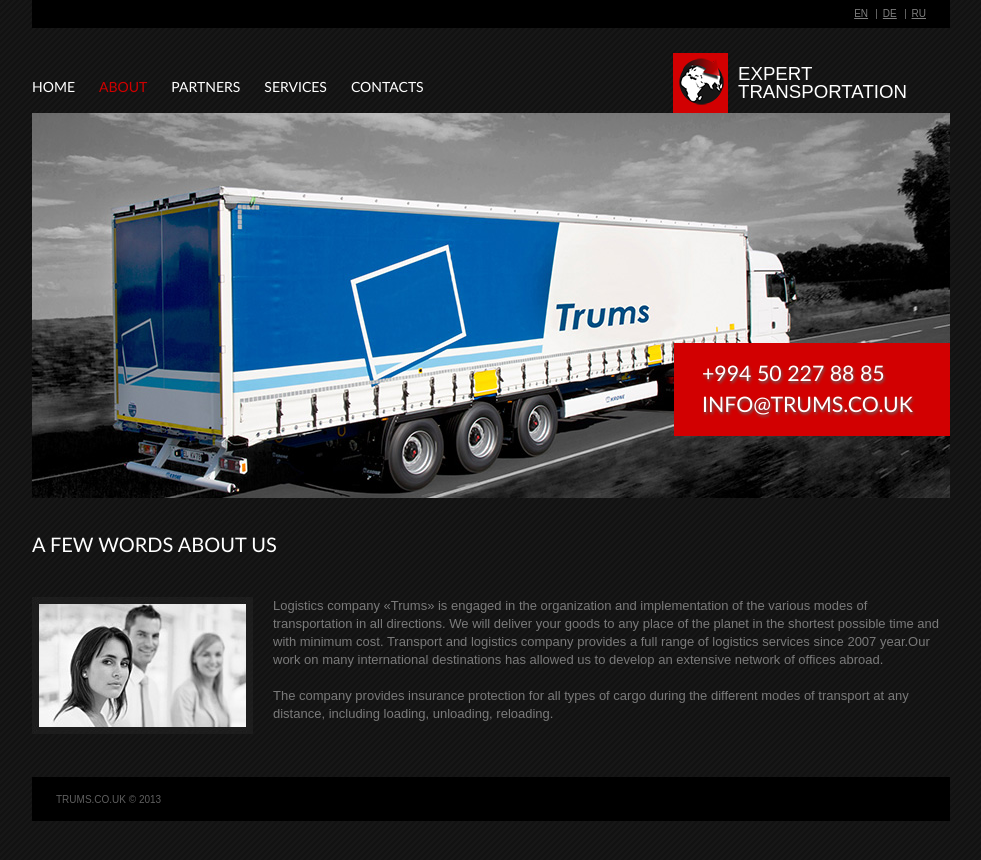
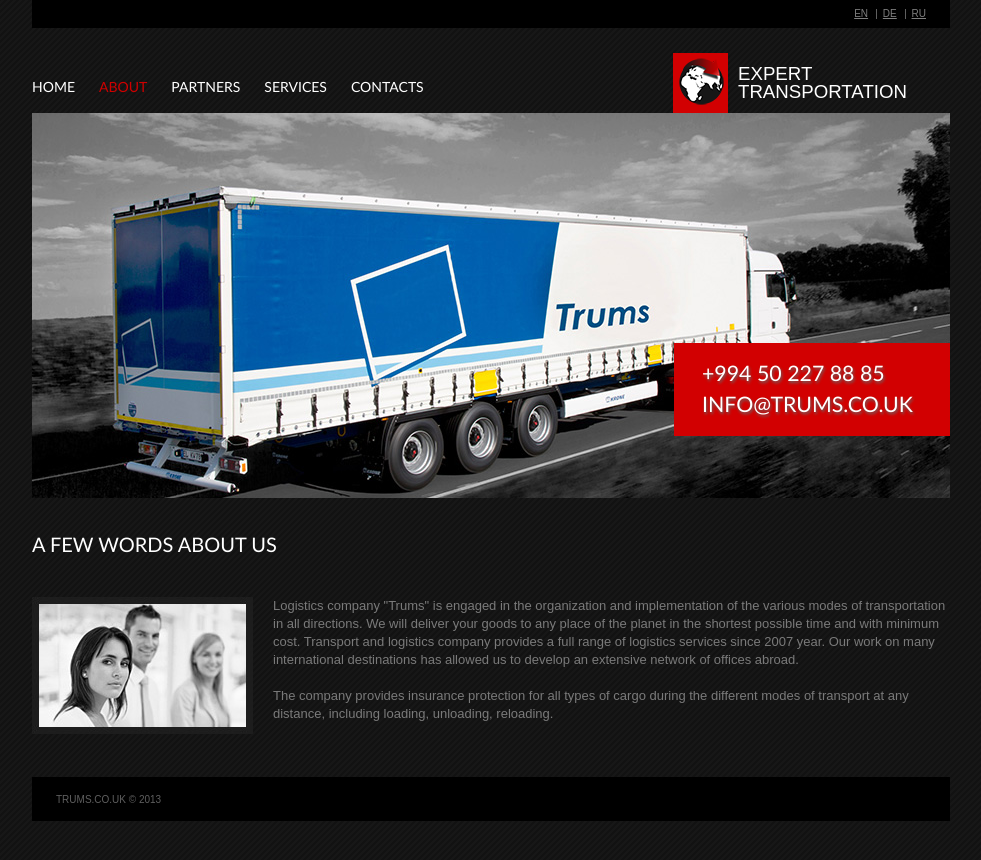
Before and after one commit to trumsaz/trumsaz.github.io, a Jekyll site: the page built from about.html, in a window 1280 px wide. Shown: the top 860 px of the page, without its empty margins (149-1130 px from the left). Built offline with Jekyll 4.4.1, drawn with Linux system fonts in a browser that asks for light colours; Markdown is read by kramdown in place of the engine named in the settings.

Commit message:
correction on en/about

```diff
--- a/about.html
+++ b/about.html
@@ -3,11 +3,11 @@
 title: About
 order: 2
 language: en
+published: true
 ---
 
 <div class="container">
 	<h3>A Few Words About Us</h3>
-	<p><img alt="" src="/assets/images/page2-img1.jpg" class="imgindent" />
-		Logistics company «Trums» is engaged in the organization and implementation of the various modes of transportation in all directions. We will deliver your goods to any place of the planet in the shortest possible time and with minimum cost. Transport and logistics company provides a full range of logistics services since 2007 year.Our work on many international destinations has allowed us to develop an extensive network of offices abroad.</p>
+	<p><img alt="" src="/assets/images/page2-img1.jpg" class="imgindent" /> Logistics company "Trums" is engaged in the organization and implementation of the various modes of transportation in all directions. We will deliver your goods to any place of the planet in the shortest possible time and with minimum cost. Transport and logistics company provides a full range of logistics services since 2007 year. Our work on many international destinations has allowed us to develop an extensive network of offices abroad.</p>
 	<p>The company provides insurance protection for all types of cargo during the different modes of transport at any distance, including loading, unloading, reloading.</p>
 </div>
```
